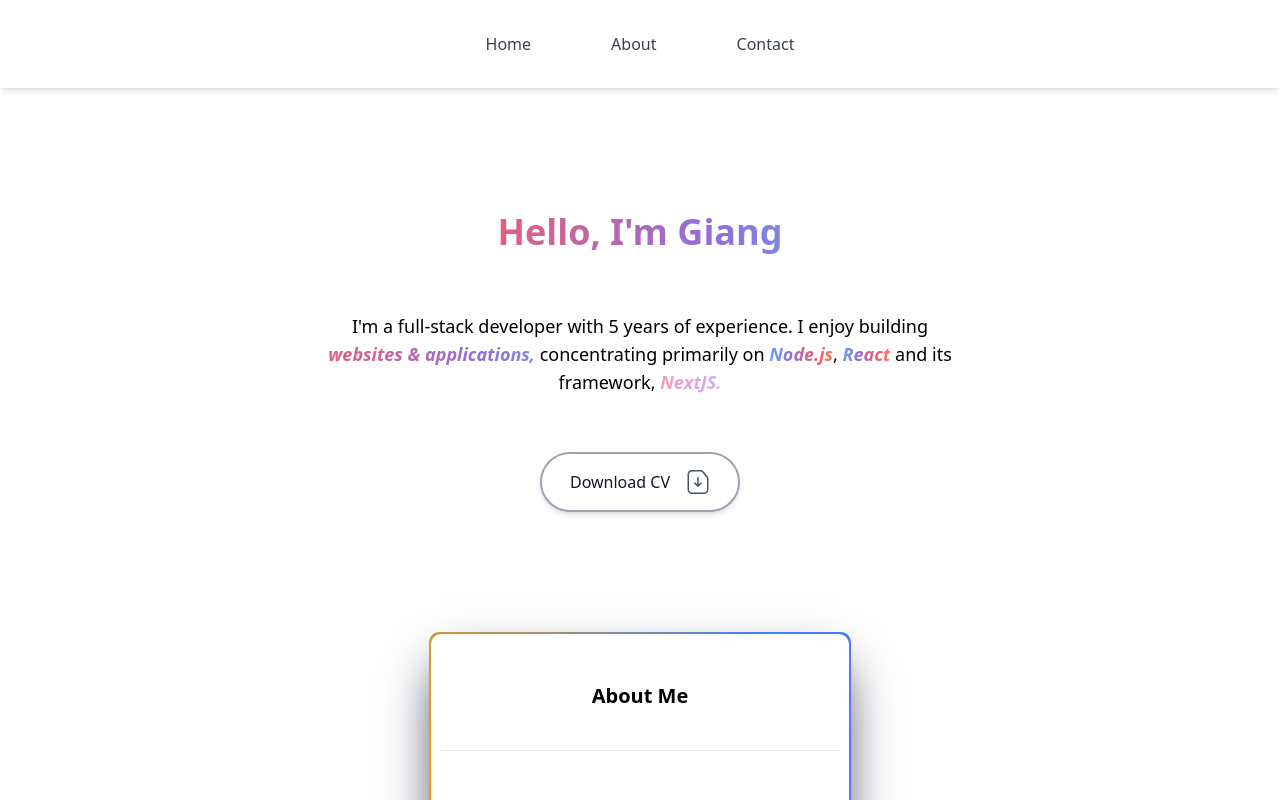
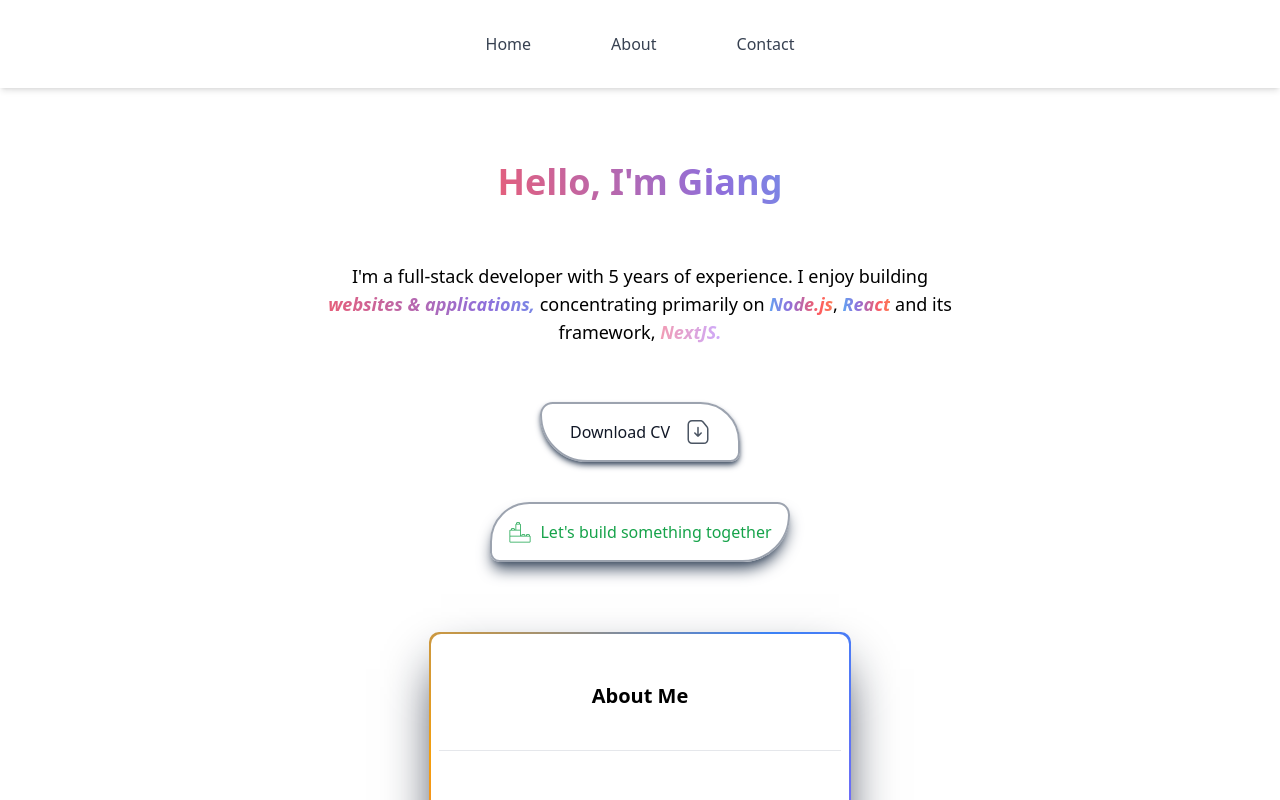
Before and after one commit to mitchin20/dashboard-client, a React (Create React App) app: page / in a window 1280 px wide. Shown: the top 800 px of the page. Built offline with nearby package versions, Linux system fonts and the light colour scheme.

Commit message:
Add link component. Add link navigate to contact section

```diff
--- a/src/pages/components/Button.tsx
+++ b/src/pages/components/Button.tsx
@@ -13,7 +13,7 @@ const Button: React.FC<ButtonProps> = ({
         <button
             type={type}
             onClick={onClick}
-            className={`flex items-center justify-center gap-2 p-4 border-solid border-2 border-gray-400 shadow-md hover:bg-blue-400 hover:text-white transform duration-500 ${className}`}
+            className={`flex items-center justify-center gap-2 p-4 border-solid border-2 border-gray-400 shadow-md transform duration-500 ${className}`}
         >
             {startIcon && <span className="mr-2">{startIcon}</span>}
             {text || "New Button"}
--- /dev/null
+++ b/src/pages/components/Link.tsx
@@ -0,0 +1,54 @@
+import React from "react";
+
+interface LinkProps {
+    text: string;
+    href?: string;
+    rel?: string;
+    target?: string;
+    ariaLabel?: string;
+    id?: string;
+    role?: string;
+    download?: string;
+    tabIndex?: number;
+    onClick?: () => void;
+    startIcon?: React.ReactNode;
+    endIcon?: React.ReactNode;
+    className?: string;
+}
+
+const Link: React.FC<LinkProps> = ({
+    text,
+    href,
+    rel,
+    target,
+    ariaLabel,
+    id,
+    role,
+    download,
+    tabIndex,
+    onClick,
+    startIcon,
+    endIcon,
+    className,
+}) => {
+    return (
+        <a
+            href={href}
+            id={id}
+            rel={rel}
+            target={target}
+            aria-label={ariaLabel}
+            role={role}
+            download={download}
+            tabIndex={tabIndex}
+            onClick={onClick}
+            className={`underline text-blue-500 hover:text-blue-700 ${className}`}
+        >
+            {startIcon && <span className="mr-2">{startIcon}</span>}
+            {text}
+            {endIcon && <span className="ml-2">{endIcon}</span>}
+        </a>
+    );
+};
+
+export default Link;
--- a/src/pages/home/components/Hero.tsx
+++ b/src/pages/home/components/Hero.tsx
@@ -2,11 +2,13 @@ import "../Home.css";
 import React, { useRef } from "react";
 import Button from "../../components/Button";
 import DownloadIcon from "../../../svgIcons/DownloadIcon";
+import BuildIcon from "../../../svgIcons/BuildIcon";
 import axios from "axios";
 import {
     setSessionStorage,
     getSessionStorage,
 } from "../../../helpers/sessionStorage";
+import Link from "../../components/Link";
 
 export interface DownloadResponse {
     success: boolean;
@@ -129,7 +131,14 @@ const Hero = () => {
                     text="Download CV"
                     onClick={fetchData}
                     endIcon={<DownloadIcon className="w-6 h-6 text-gray-600" />}
-                    className="text-gray-900 font-thin mt-14 w-1/3 xxs:w-3/4 xs:w-[200px] rounded-full"
+                    className="text-gray-900 font-thin mt-14 w-1/3 xxs:w-3/4 xs:w-[200px] rounded-bl-[60px] rounded-tl-2xl rounded-tr-[50px] rounded-br-xl shadow-lg shadow-slate-600 hover:rounded-tl-[50px] hover:rounded-bl-xl hover:rounded-tr-2xl hover:rounded-br-[60px] hover:bg-white-gradient-conic hover:text-gray-900 hover:border-amber-700 hover:font-normal"
+                />
+
+                <Link
+                    text="Let's build something together"
+                    href="#contact"
+                    startIcon={<BuildIcon className="w-6 h-6 text-green-600" />}
+                    className="flex items-center justify-center font-thin !text-green-600 !no-underline p-4 border-solid border-2 border-gray-400 rounded-tl-[50px] rounded-bl-xl rounded-tr-2xl rounded-br-[60px] hover:rounded-bl-[60px] hover:rounded-tl-2xl hover:rounded-tr-xl hover:rounded-br-[60px] shadow-lg shadow-slate-600 mt-10 hover:border-amber-700 hover:bg-white-gradient-conic hover:text-sm transform duration-500"
                 />
             </div>
         </div>
--- /dev/null
+++ b/src/svgIcons/BuildIcon.tsx
@@ -0,0 +1,26 @@
+import React from "react";
+
+interface BuildIconProps {
+    className?: string;
+}
+
+const BuildIcon: React.FC<BuildIconProps> = ({ className }) => {
+    return (
+        <svg
+            version="1.1"
+            id="Uploaded to svgrepo.com"
+            xmlns="http://www.w3.org/2000/svg"
+            xmlnsXlink="http://www.w3.org/1999/xlink"
+            viewBox="0 0 32 32"
+            xmlSpace="preserve"
+            className={className}
+        >
+            <path
+                fill="currentColor"
+                d="M29,20c0-0.552-0.448-1-1-1h-3c-0.552,0-1,0.448-1,1v1h-1v-1c0-0.552-0.448-1-1-1h-3 c-0.552,0-1,0.448-1,1v1h-1V6c0-0.552-0.448-1-1-1l0,0V4c0-0.552-0.448-1-1-1h-3c-0.552,0-1,0.448-1,1v1l0,0c-0.552,0-1,0.448-1,1v7 H9v-1c0-0.552-0.448-1-1-1H5c-0.552,0-1,0.448-1,1v1H3c-0.552,0-1,0.448-1,1v15c0,0.552,0.448,1,1,1h26c0.552,0,1-0.448,1-1v-7 c0-0.552-0.448-1-1-1V20z M25,20h3v1h-3V20z M19,20h3v1h-3V20z M12,4h3v1h-3V4z M11,6h5v7h-5V6z M5,12h3v1H5V12z M3,14h13v7H3V14z M29,29H3v-7h26V29z"
+            />
+        </svg>
+    );
+};
+
+export default BuildIcon;
```
Also changed, not shown: src/svgIcons/downloadfile-o-svgrepo-com.svg (deleted).
